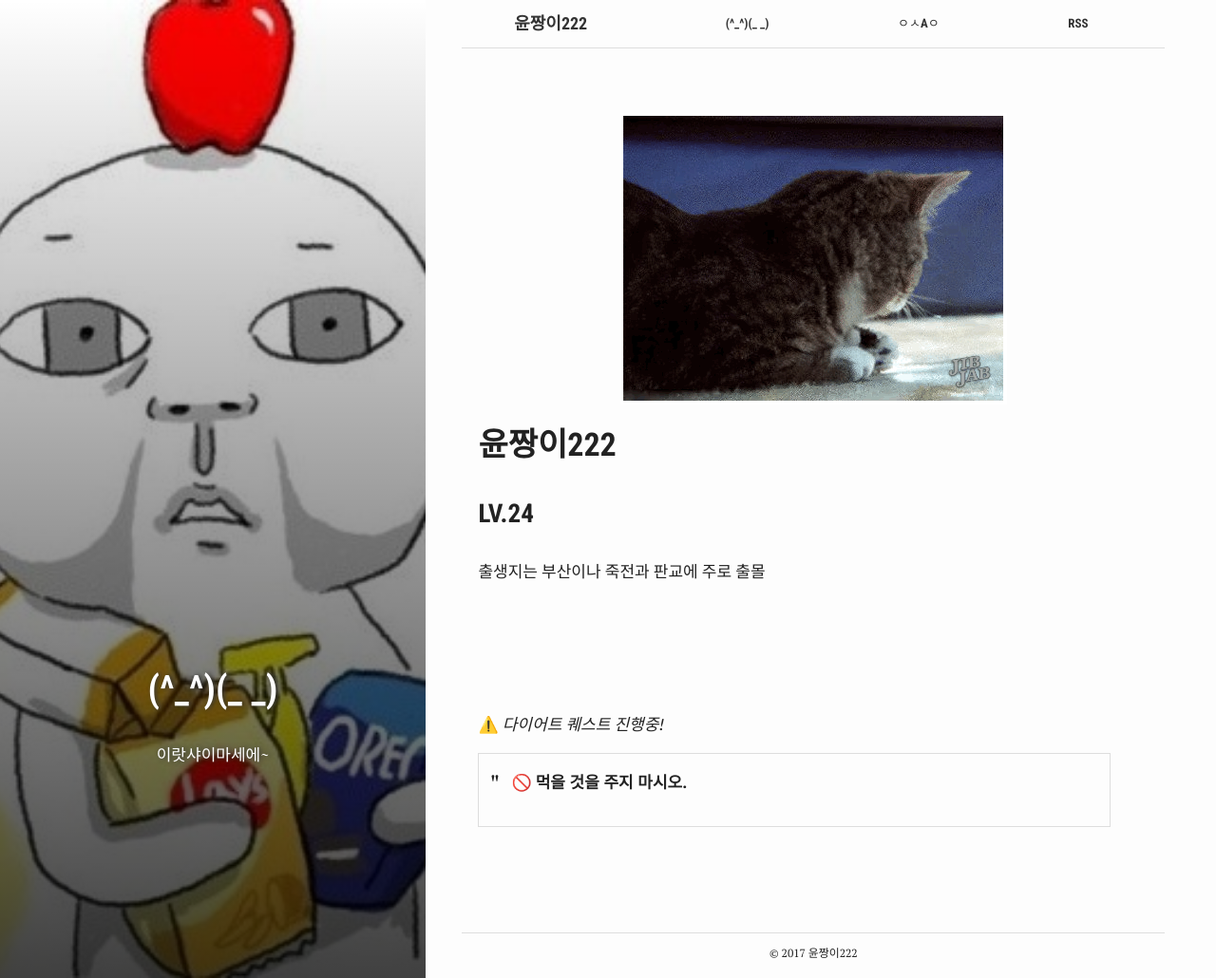
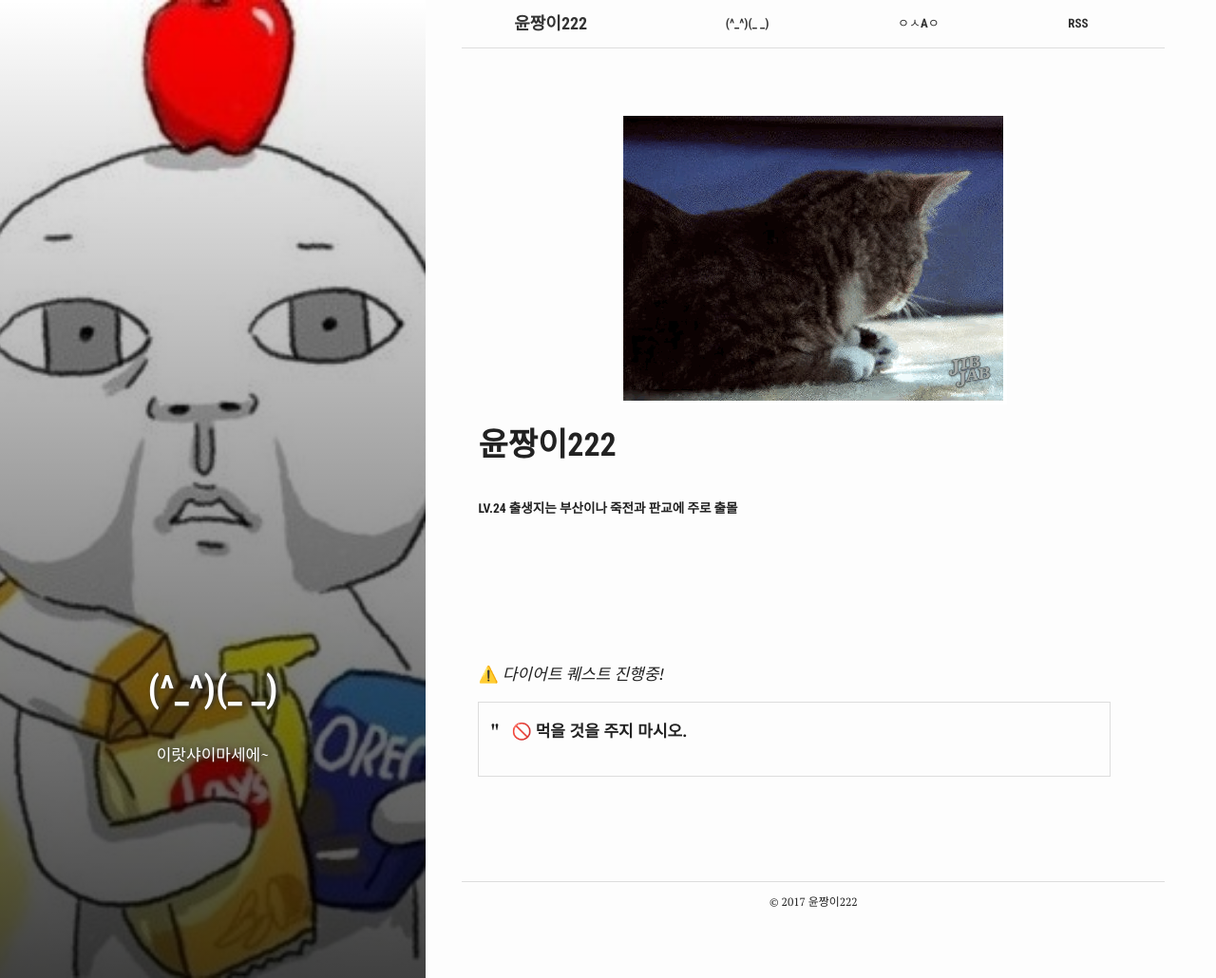
Before and after one commit to yunzzang222/queserasera_zz, a Jekyll site: the page built from (^_^)(_ _).md, in a window 1280 px wide and 1030 px high. Shown: the whole window at 95% size. Built offline with Jekyll 4.4.1, drawn with Linux system fonts in a browser that asks for light colours.

Commit message:
Update (^_^)(_ _).md

```diff
--- a/(^_^)(_ _).md
+++ b/(^_^)(_ _).md
@@ -12,8 +12,7 @@ active: (^_^)(_ _)
 ![크아앙 이미지](/assets/images/KakaoTalk_Photo_2017-08-12-15-36-54.gif)
 
 # 윤짱이222
-### LV.24
-출생지는 부산이나 죽전과 판교에 주로 출몰
+###### LV.24 출생지는 부산이나 죽전과 판교에 주로 출몰
 
 <br>
 <br>
```
